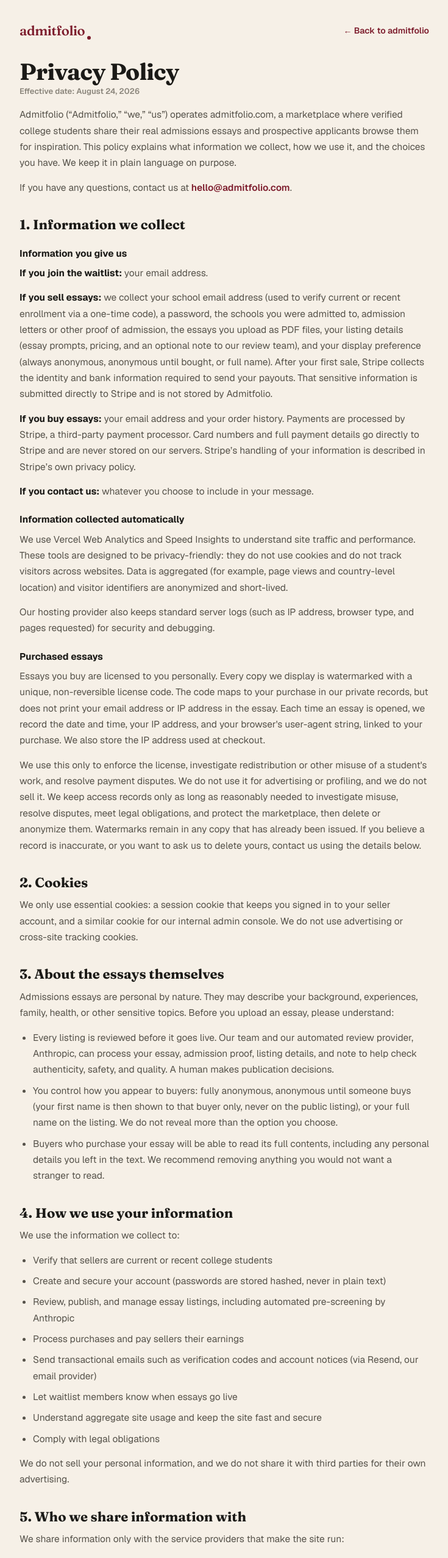
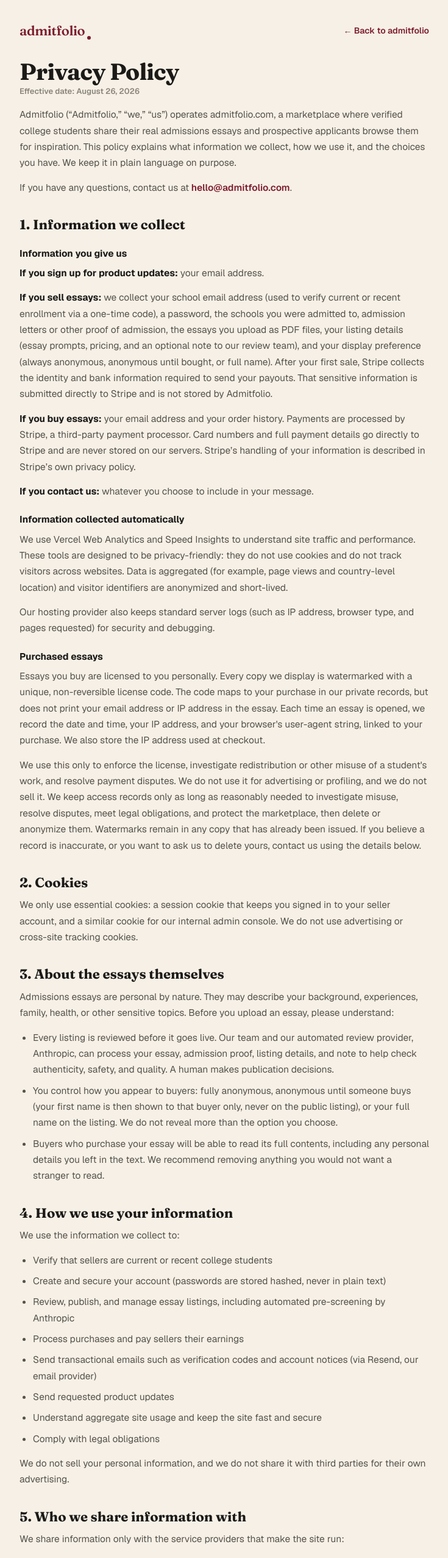
Before and after one commit to anony-mouse1/admitfolio, a Next.js app: page /privacy in a window 1280 px wide. Shown: the top 2555 px of the page at 61% size, without its empty margins (272-1007 px from the left). Built offline with nearby package versions, Linux system fonts and the light colour scheme.

Commit message:
Retire waitlist wording from privacy policy

```diff
--- a/app/privacy/page.tsx
+++ b/app/privacy/page.tsx
@@ -17,7 +17,7 @@
       </header>
 
       <h1>Privacy Policy</h1>
-      <p className="legal-date">Effective date: August 24, 2026</p>
+      <p className="legal-date">Effective date: August 26, 2026</p>
 
       <p>
         Admitfolio (&ldquo;Admitfolio,&rdquo; &ldquo;we,&rdquo; &ldquo;us&rdquo;) operates admitfolio.com, a
@@ -31,7 +31,7 @@
 
       <h2>1. Information we collect</h2>
       <h3>Information you give us</h3>
-      <p><b>If you join the waitlist:</b> your email address.</p>
+      <p><b>If you sign up for product updates:</b> your email address.</p>
       <p>
         <b>If you sell essays:</b> we collect your school email address (used to verify current or recent
         enrollment via a one-time code), a password, the schools you were admitted to, admission letters or
@@ -114,7 +114,7 @@
         <li>Review, publish, and manage essay listings, including automated pre-screening by Anthropic</li>
         <li>Process purchases and pay sellers their earnings</li>
         <li>Send transactional emails such as verification codes and account notices (via Resend, our email provider)</li>
-        <li>Let waitlist members know when essays go live</li>
+        <li>Send requested product updates</li>
         <li>Understand aggregate site usage and keep the site fast and secure</li>
         <li>Comply with legal obligations</li>
       </ul>
@@ -150,7 +150,8 @@
         We keep your information for as long as your account is active or as needed to provide the service.
         If you delete your account or ask us to delete your data, we remove your personal information and
         uploaded essays within 30 days, except where we need to keep limited records for legal, tax, or
-        fraud-prevention purposes. Waitlist emails are kept until you unsubscribe or the waitlist is retired.
+        fraud-prevention purposes. Email addresses collected for optional product updates are kept until you
+        unsubscribe or ask us to delete them.
       </p>
 
       <h2>7. Security</h2>
@@ -167,7 +168,7 @@
         <li><b>Access or update</b> your account information by signing in to your seller dashboard</li>
         <li><b>Unlist an essay</b> at any time from your dashboard</li>
         <li><b>Delete your account and data</b> by contacting us at the email above</li>
-        <li><b>Unsubscribe</b> from waitlist emails using the link in any email we send</li>
+        <li><b>Unsubscribe</b> from optional product emails using the link in any email we send</li>
       </ul>
       <p>
         Depending on where you live, you may have additional legal rights over your personal information,
```
Also changed, not shown: 1 other file (tests, documents, lock files or other folders).
